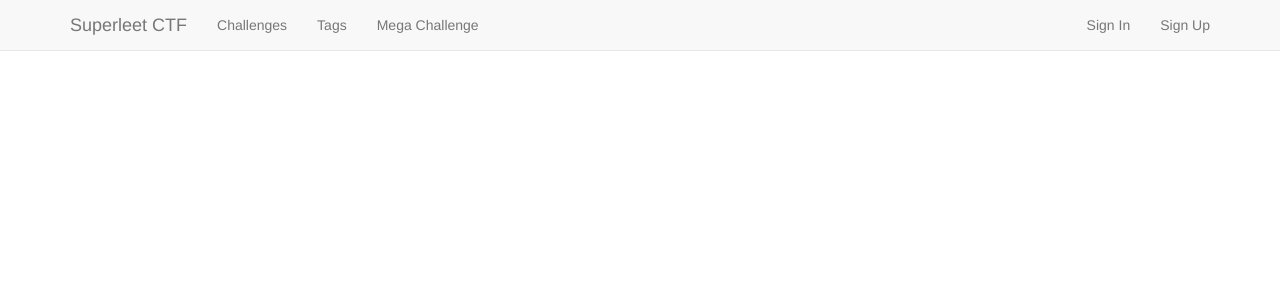
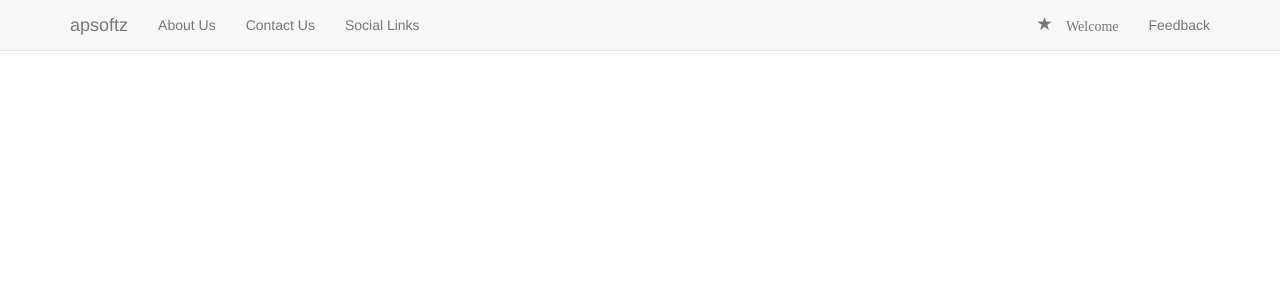
Before and after one commit to Ayush21298/apsoftz, a Django app: template apsoftz/templates/base.html in a window 1280 px wide. Shown: the top 300 px of the page. Run offline with Django 3.2, Linux system fonts and the light colour scheme; the template is opened without the code that fills it, so the values that code supplies are empty; parts of the project's set-up code (start-up, migrations or seed data) failed here and were passed over; some libraries are stand-ins or nearby versions.

Commit message:
All templates ready

```diff
--- a/apsoftz/main/urls.py
+++ b/apsoftz/main/urls.py
@@ -2,5 +2,9 @@ from django.conf.urls import  url
 from . import views
 
 urlpatterns =[
-    url('^/$',views.index,name='index'),
+    url('^$',views.index,name='index'),
+    url('^about/$',views.about,name='about'),
+    url('^contact/$',views.contact,name='about'),
+    url('^social/$',views.social,name='social'),
+    url('^git/$',views.git,name='git'),
 ]
--- a/apsoftz/templates/base.html
+++ b/apsoftz/templates/base.html
@@ -29,9 +29,9 @@
     <link rel="stylesheet" type="text/css" href="{% static 'css/bootstrap-material-design.css' %}">
     <link rel="stylesheet" type="text/css" href="{% static 'css/ripples.css' %}">
     -->
-    <link rel="stylesheet" type="text/css" href="{% static 'css/superleet.css' %}">
+    <!--<link rel="stylesheet" type="text/css" href="{% static 'css/superleet.css' %}">-->
     <!--STYLES-->
-    <link rel="stylesheet" href="{% static 'css/hacker.css' %}">
+    <!--<link rel="stylesheet" href="{% static 'css/hacker.css' %}">-->
     <!--STYLES END-->
 
 </head>
@@ -51,24 +51,21 @@
                     <span class="icon-bar"></span>
                     <span class="icon-bar"></span>
                 </button>
-                <a class="navbar-brand" href="/">Superleet CTF</a>
+                <a class="navbar-brand" href="/">apsoftz</a>
             </div>
             <div id="navbar" class="navbar-collapse collapse">
                 <ul class="nav navbar-nav">
-                    <li><a href="/challenges/">Challenges</a></li>
-                    <li><a href="/challenges/tags">Tags</a></li>
-                    <li><a href="/mega/">Mega Challenge</a></li>
+                    <li><a href="/about/">About Us</a></li>
+                    <li><a href="/contact/">Contact Us</a></li>
+                    <li><a href="/social/">Social Links</a></li>
                 </ul>
                 <ul class="nav navbar-nav navbar-right">
-                    {% if user.is_authenticated %}
-                        <li><a href="/user/{{ user.username }}">{{ user.username }} <span
-                                class="glyphicon glyphicon-star" aria-hidden="true"></span>
+
+                        <li><a href="/"> <span
+                                class="glyphicon glyphicon-star" aria-hidden="true"> Welcome</span>
                             {{ user.userprofile.score }}</a></li>
-                        <li><a href="#" data-toggle="modal" data-target="#signoutmodal">Sign Out</a></li>
-                    {% else %}
-                        <li><a href="{% url 'account_login' %}">Sign In</a></li>
-                        <li><a href="{% url 'account_signup' %}">Sign Up</a></li>
-                    {% endif %}
+                        <li><a href="#" data-toggle="modal" data-target="#signoutmodal">Feedback</a></li>
+
                 </ul>
             </div><!--/.nav-collapse -->
         </div>
@@ -79,17 +76,34 @@
             <div class="modal-content">
                 <div class="modal-header">
                     <button type="button" class="close" data-dismiss="modal" aria-hidden="true">×</button>
-                    <h2 class="modal-title">Sign Out</h2>
+                    <h2 class="modal-title">Feedback</h2>
                 </div>
                 <div class="modal-body">
-                    <p>Are you sure you want to sign out?</p>
+                    <form>
+                        <div class="form-group">
+                            <label for="email">Your Email address:</label>
+                            <input type="email" class="form-control" id="email">
+                        </div>
+                        <div class="form-group">
+                            <label for="sub">Subject :</label>
+                            <input type="text" class="form-control" id="sub">
+                        </div>
+                        <div class="form-group">
+                            <label for="cnt">Content :</label>
+                            <input type="text" class="form-control" id="cnt">
+                        </div>
+                        <div class="checkbox">
+                            <label></label><input type="checkbox"> <b>Send Me Notifications</b>
+                            </div>
+                            <button type="submit" class="btn btn-default">Submit</button>
+                        </form>
                 </div>
                 <div class="modal-footer">
                     <form method="post" action="/accounts/logout/" class="form-horizontal">
                         {% csrf_token %}
                         <fieldset>
-                            <button type="button" class="btn btn-default" data-dismiss="modal">Close</button>
-                            <button type="submit" class="btn btn-danger">Sign Out</button>
+                            <button type="button" class="btn btn-danger" data-dismiss="modal">Close</button>
+                            <button type="submit" class="btn btn-default">Submit</button>
                         </fieldset>
                     </form>
                 </div>
```
Also changed, not shown: apsoftz/main/views.py (+14 -1 lines), apsoftz/db.sqlite3 (added).
